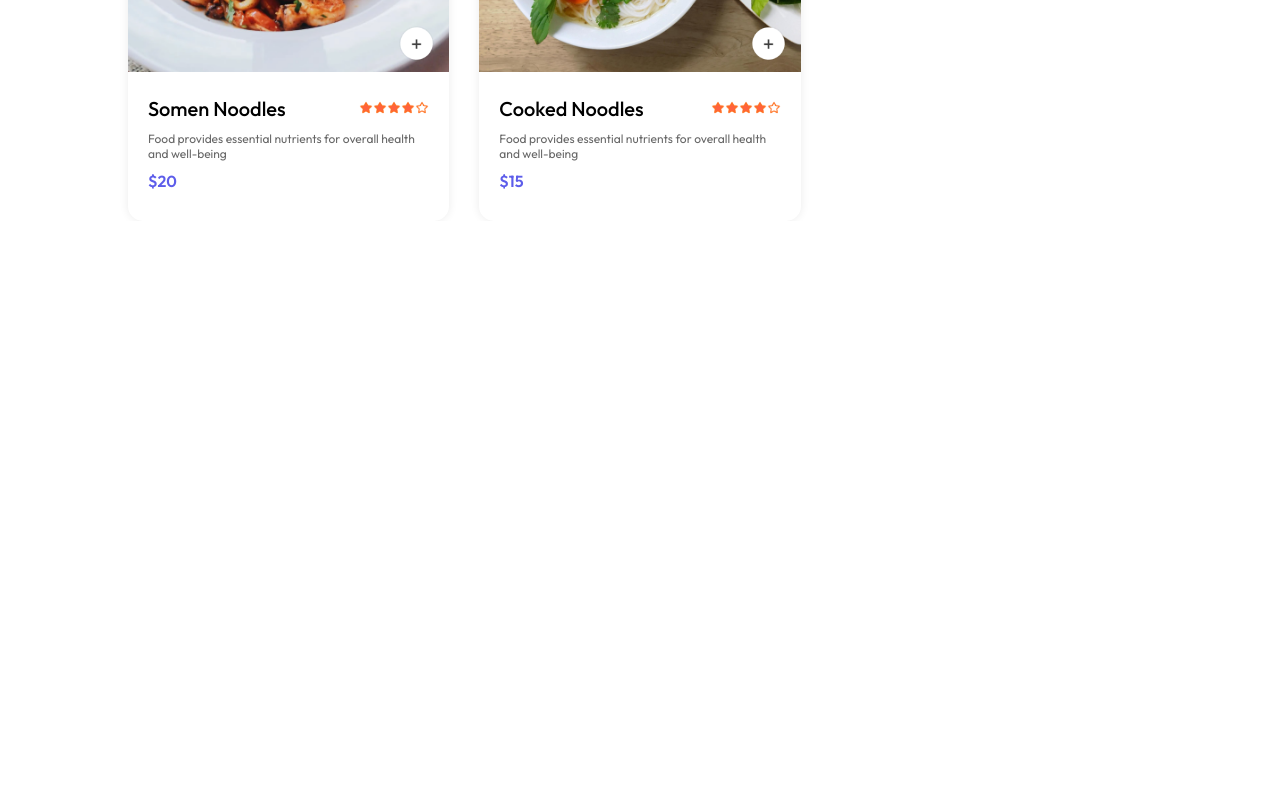
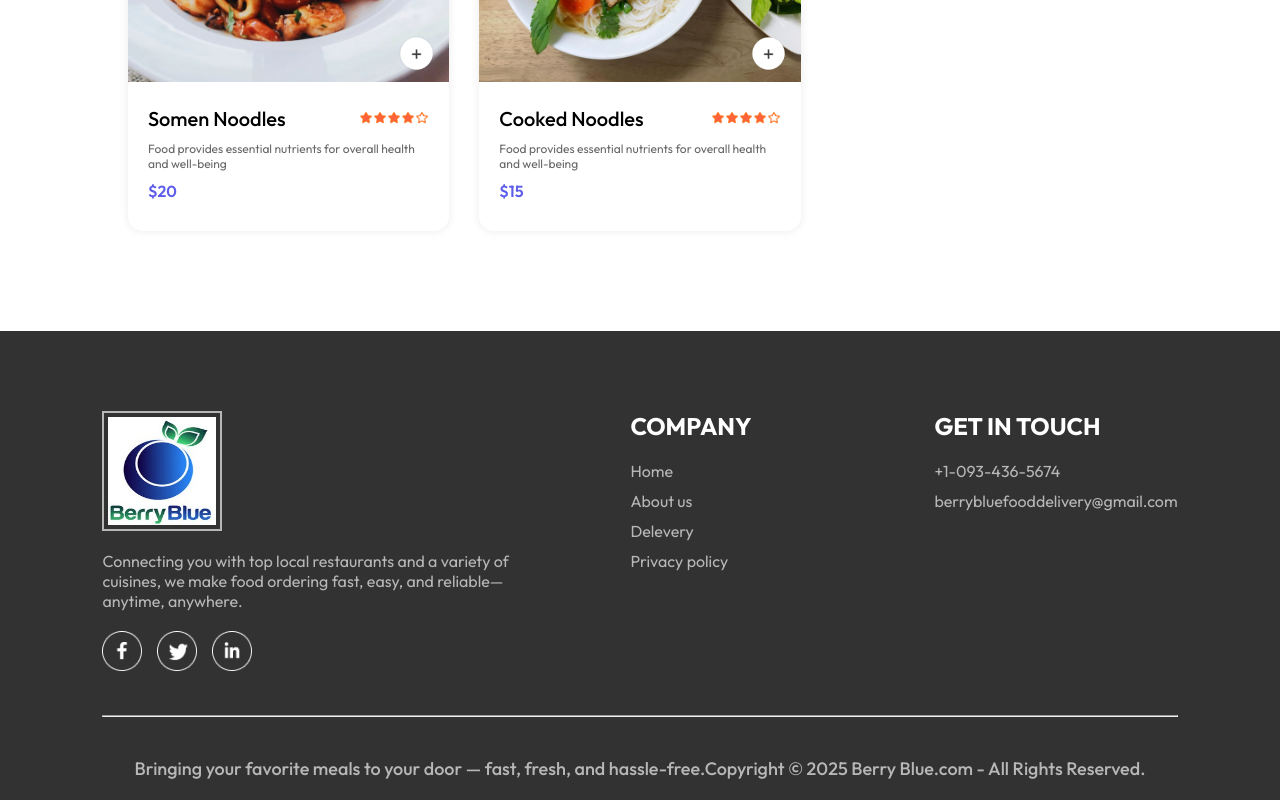
Before and after one commit to Sandaru-Samintha/Food-Delivery-Website-frontend, a React (Vite) app: page / in a window 1280 px wide. Shown: the part 5729-6529 px from the top of the page. Before the commit the page ends 5950 px from the top, so only its background shows below. Built offline with nearby package versions, Linux system fonts and the light colour scheme.

Commit message:
Create the footer Component

```diff
--- a/src/App.jsx
+++ b/src/App.jsx
@@ -3,9 +3,11 @@ import Navbar from "./Components/Navbar/Navbar";
 import Home from "./Pages/Home/Home";
 import Cart from "./Pages/Cart/Cart";
 import PlaceOrder from "./Pages/PlaceOrder/PlaceOrder";
+import Footer from "./Components/Footer/Footer";
 
 function App() {
   return (
+    <>
       <div className="app">
         <Navbar />
         <Routes>
@@ -14,6 +16,8 @@ function App() {
           <Route path="/order" element={<PlaceOrder />} />
         </Routes>
       </div>
+      <Footer />
+    </>
   );
 }
 
--- /dev/null
+++ b/src/Components/Footer/Footer.css
@@ -0,0 +1,43 @@
+.footer{
+  color: #b8b7b7;
+  background-color: #323232;
+  display: flex;
+  flex-direction: column;
+  align-items: center;
+  gap: 20px;
+  padding: 20px 8vw;
+  padding-top: 80px;
+  margin-top: 100px;
+}
+.footer-content{
+  width: 100%;
+  display: grid;
+  grid-template-columns: 2fr 1fr 1fr;
+  gap: 80px;
+}
+.footer-content-left , .footer-content-center ,.footer-content-right{
+  display: flex;
+  flex-direction: column;
+  align-items: start;
+  gap: 20px;
+}
+.footer-content-left li , .footer-content-center li ,.footer-content-right li{
+  list-style: none;
+  margin-bottom: 10px;
+}
+.footer-content-center h2 ,.footer-content-right h2{
+  color: white;
+}
+.footer-social-icons img{
+  width: 40px;
+  margin-right: 15px;
+}
+.footer hr{
+  width: 100%;
+  height: 2px;
+  margin: 20px 0;
+}
+.footer-copyright{
+  font-size: 18px;
+  font-weight: 500;
+}
--- /dev/null
+++ b/src/Components/Footer/Footer.jsx
@@ -0,0 +1,56 @@
+import React from "react";
+import "./Footer.css";
+import { assets } from "../../assets/assets";
+
+function Footer() {
+  return (
+    <div className="footer" id="footer">
+      <div className="footer-content">
+        <div className="footer-content-left">
+          <img
+            style={{
+              width: "120px",
+              height: "120px",
+              border: "2px solid #b8b7b7",
+              padding: "4px",
+            }}
+            src={assets.logo}
+            alt=""
+          />
+          <p>
+            Connecting you with top local restaurants and a variety of cuisines,
+            we make food ordering fast, easy, and reliable—anytime, anywhere.
+          </p>
+          <div className="footer-social-icons">
+            <img src={assets.facebook_icon} alt="" />
+            <img src={assets.twitter_icon} alt="" />
+            <img src={assets.linkedin_icon} alt="" />
+          </div>
+        </div>
+        <div className="footer-content-center">
+          <h2>COMPANY</h2>
+          <ul>
+            <li>Home</li>
+            <li>About us</li>
+            <li>Delevery</li>
+            <li>Privacy policy</li>
+          </ul>
+        </div>
+        <div className="footer-content-right">
+          <h2>GET IN TOUCH</h2>
+          <ul>
+            <li>+1-093-436-5674</li>
+            <li>berrybluefooddelivery@gmail.com</li>
+          </ul>
+        </div>
+      </div>
+      <hr />
+      <p className="footer-copyright">
+        Bringing your favorite meals to your door — fast, fresh, and
+        hassle-free.Copyright © 2025 Berry Blue.com - All Rights Reserved.
+      </p>
+    </div>
+  );
+}
+
+export default Footer;
--- a/src/Components/Navbar/Navbar.css
+++ b/src/Components/Navbar/Navbar.css
@@ -6,7 +6,7 @@
 }
 .navbar .logo{
   width: 100px;
-  height: 80px;;
+  height: 90px;;
 }
 .navbar-menu{
   display: flex;
```
Also changed, not shown: src/assets/logo.jpg. Lines whose indentation alone changed are shown as unchanged.
